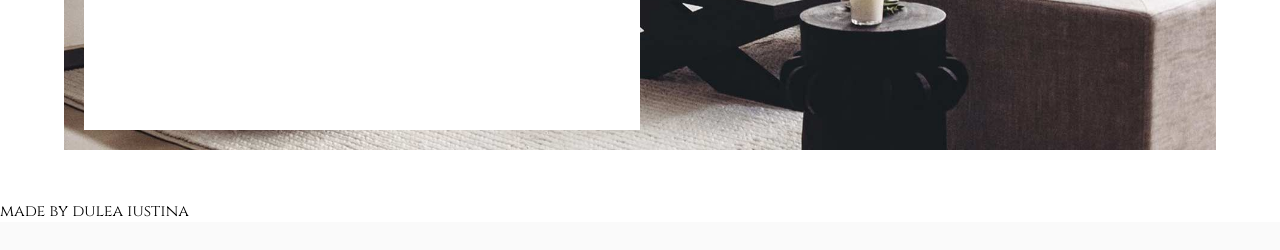
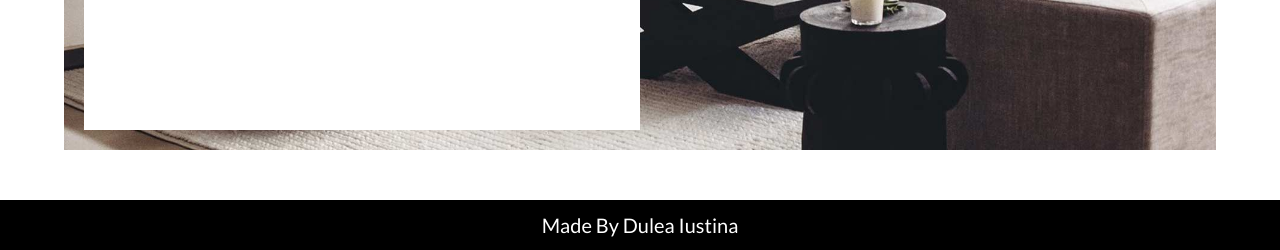
Before and after one commit to iustina-d/COVER-AJAX-Website, a Flask app: page / in a window 1280 px wide. Shown: the part 3792-4042 px from the top of the page. Before the commit the page ends 4009 px from the top, so only its background shows below. Run offline with Flask 2, Linux system fonts and the light colour scheme; some libraries are stand-ins or nearby versions.

Commit message:
add CSS to the footer.

```diff
--- a/static/css/home.css
+++ b/static/css/home.css
@@ -315,3 +315,14 @@ body {
 .end-section .section-info{
   margin: 0;
 }
+footer{
+  font-family: 'lato',sans-serif;
+  color: #fff;
+  background:rgb(0, 0, 0);
+  width: 100%;
+  height: 50px;
+  line-height: 50px;
+  text-align: center;
+  text-transform: capitalize;
+  font-size: 20px;
+}
```
